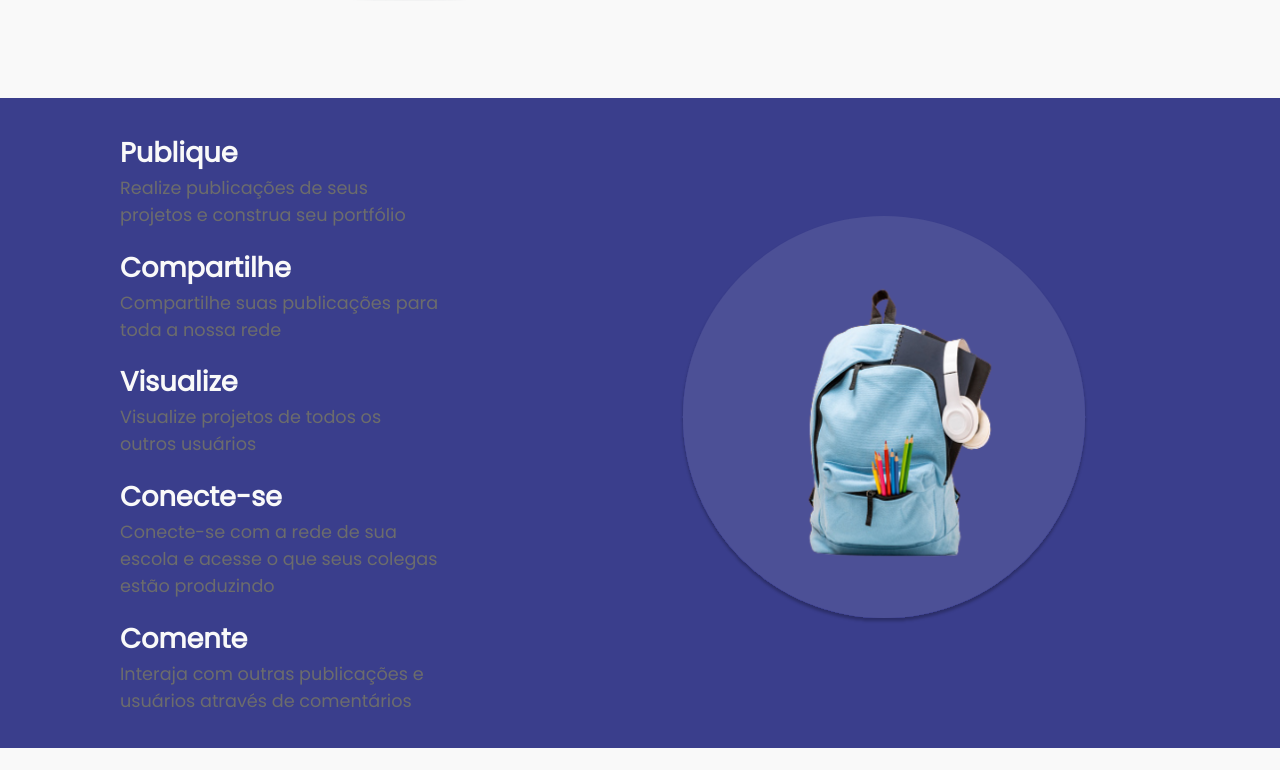
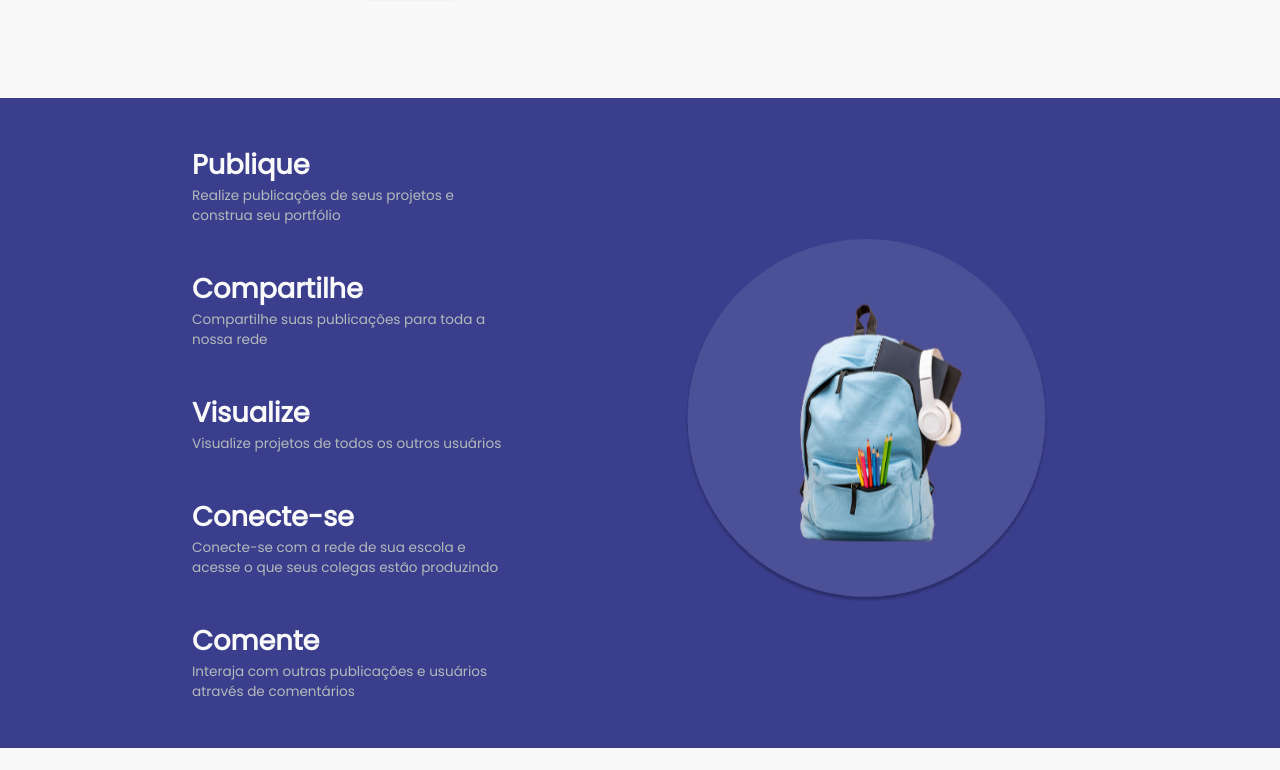
Before and after one commit to Sinqly/Website, a Next.js app: page / in a window 1280 px wide. Shown: the part 1270-2040 px from the top of the page. Built offline with nearby package versions, Linux system fonts and the light colour scheme.

Commit message:
refactor: Improving Index Styles

```diff
--- a/src/styles/pages/Index.ts
+++ b/src/styles/pages/Index.ts
@@ -9,7 +9,7 @@ export const Container = styled.div`
 export const WelcomeContainer = styled.div`
   width: 80%;
   min-height: 700px;
-  margin: auto;
+  margin: 0 auto;
   margin-top: 100px;
   display: flex;
   flex-wrap: wrap;
@@ -147,8 +147,8 @@ export const SocialSvgContainer = styled.div`
   }
 
   @media screen and (max-width: 992px) {
-    min-width: 60%;
-    max-width: 60%;
+    min-width: 75%;
+    max-width: 75%;
     align-items: center;
     justify-content: center;
   }
@@ -185,9 +185,6 @@ export const SocialRightCol = styled.div`
     height: auto;
     align-items: center;
     flex-direction: column-reverse;
-    div {
-      width: 75%;
-    }
   }
 `
 
@@ -198,16 +195,18 @@ export const FunctionContainer = styled.section`
   background-color: var(--dark-purple);
   display: flex;
   align-items: center;
-  justify-content: space-around;
+  justify-content: space-between;
+  padding: 0 15%;
 
   @media screen and (max-width: 992px) {
     margin-top: 5rem;
     flex-direction: column;
+    padding: 0 7.5%;
   }
 `
 
 export const FunctionLeftCol = styled.div`
-  width: 25%;
+  width: 35%;
   min-height: 600px;
   display: flex;
   flex-direction: column;
@@ -217,8 +216,8 @@ export const FunctionLeftCol = styled.div`
     font-size: 2rem;
   }
   p {
-    color: var(--grey);
-    font-size: 1.3rem;
+    color: var(--light-grey);
+    font-size: 1rem;
   }
 
   @media screen and (max-width: 992px) {
@@ -234,10 +233,17 @@ export const FunctionLeftCol = styled.div`
 `
 
 export const FunctionRightCol = styled.div`
-  width: 37.5%;
+  width: 45%;
   height: 75%;
+
   svg {
     width: 85%;
+  }
+
+  @media screen and (max-width: 1600px) {
+    svg {
+      width: 90%;
+    }
   }
 
   @media screen and (max-width: 992px) {
@@ -303,6 +309,7 @@ export const AreasContainer = styled.div`
     width: 75%;
     text-align: center;
     font-size: 3.2rem;
+    color: var(--dark-purple);
     margin-bottom: 2.5rem;
   }
 
```
